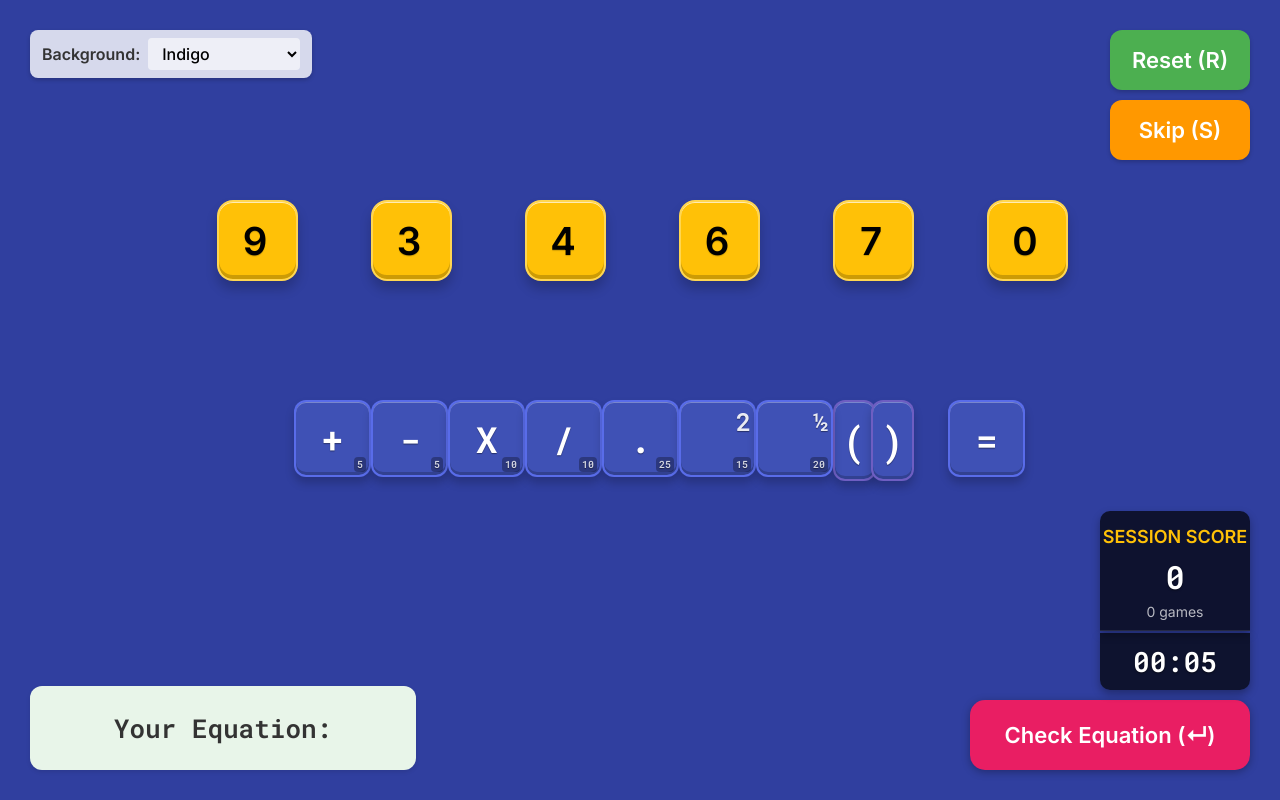
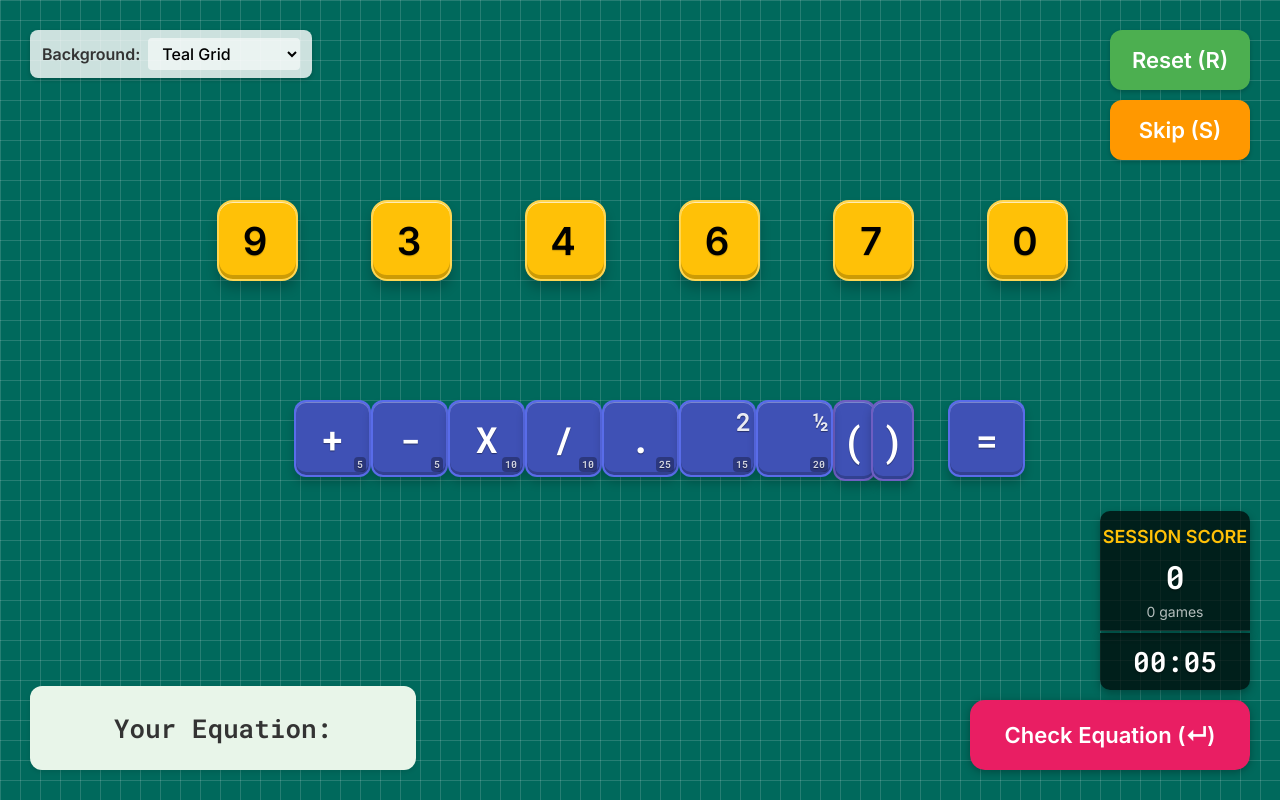
Before and after one commit to eoincondron/numbble, a React (Create React App) app: page / in a window 1280 px wide. Built offline with nearby package versions, Linux system fonts and the light colour scheme.

Commit message:
Make Teal Grid the default background

```diff
--- a/src/App.js
+++ b/src/App.js
@@ -101,7 +101,7 @@ class Board extends Component {
         LEFT_MARGIN = window.innerWidth / 2 - (N_TILES * TILE_WIDTH / 2);
         this.state = {
             ...this.populate_board(),
-            backgroundClass: 'bg-solid',
+            backgroundClass: 'bg-grid',
             timer: 0,
             isTimerRunning: false,
             totalScore: 0,
```
